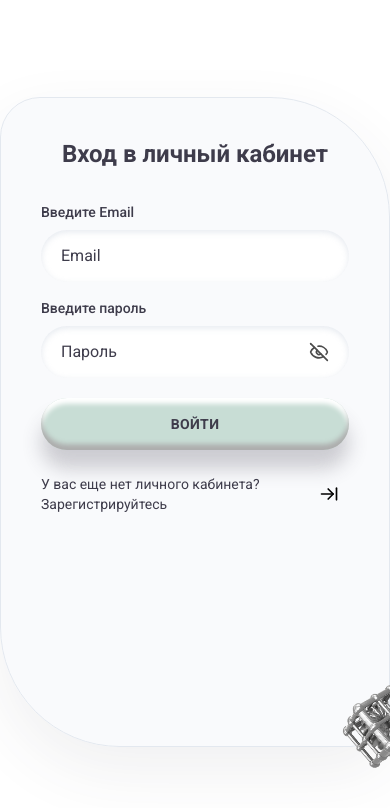
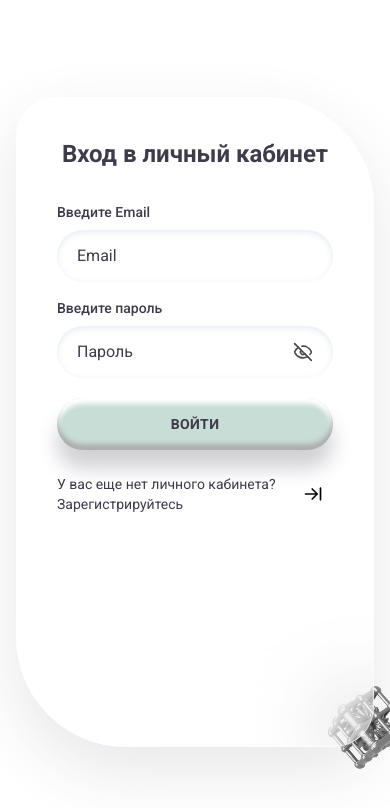
Before and after one commit to sk1wz/grot-frontend, a Next.js app: page /login in a window 390 px wide. Shown: the top 808 px of the page. Built offline with nearby package versions, Linux system fonts and the light colour scheme.

Commit message:
feat: Обновление интерфейса

```diff
--- a/src/features/auth/ui/auth-card-shell/AuthCardShell.tsx
+++ b/src/features/auth/ui/auth-card-shell/AuthCardShell.tsx
@@ -2,7 +2,7 @@ import Image from "next/image";
 import type { ReactNode } from "react";
 
 const AUTH_CARD_CLASS =
-  "relative z-10 flex min-h-[650px] p-10 w-full max-w-[600px] flex-col rounded-[40px_120px_40px_120px] border border-[#e3e8ef] bg-[#f4f6f9]/50 shadow-[0_24px_64px_rgba(62,60,75,0.08)] backdrop-blur-sm";
+  "relative z-10 flex min-h-[650px] w-full max-w-[600px] flex-col overflow-visible rounded-[40px_110px_40px_110px] border border-white/60 bg-white/35 p-10 shadow-[0_24px_64px_rgba(62,60,75,0.12)] backdrop-blur-2xl";
 
 export function AuthCardShell({
   title,
@@ -12,8 +12,8 @@ export function AuthCardShell({
   children: ReactNode;
 }) {
   return (
-    <div className="flex min-h-full items-center justify-center ">
-      <div className={AUTH_CARD_CLASS}>
+    <div className="relative flex min-h-full flex-1 flex-col items-center justify-center px-4 py-12">
+      <div className="relative w-full max-w-[600px]">
         <Image
           src="/Rectangle 159.png"
           alt=""
@@ -25,12 +25,14 @@ export function AuthCardShell({
           style={{ height: "auto" }}
         />
 
-        <h1 className="mb-8 shrink-0 text-center text-2xl font-bold text-[#3e3c4b] sm:mb-10 sm:text-[28px]">
-          {title}
-        </h1>
+        <div className={AUTH_CARD_CLASS}>
+          <h1 className="relative z-10 mb-8 shrink-0 text-center text-2xl font-bold text-[#3e3c4b] sm:mb-10 sm:text-[28px]">
+            {title}
+          </h1>
 
-        <div className="mx-auto flex w-full max-w-[400px] flex-1 flex-col">
-          {children}
+          <div className="relative z-10 mx-auto flex w-full max-w-[400px] flex-1 flex-col">
+            {children}
+          </div>
         </div>
       </div>
     </div>
--- a/src/shared/styles/globals.css
+++ b/src/shared/styles/globals.css
@@ -5,7 +5,7 @@
 [data-theme="light"],
 [data-theme="default"] {
   --accent: #d5ebd9;
-  --accent-foreground: black;
+  --accent-foreground: #3e3c4b;
   --surface: white;
   --surface-foreground: black;
   --muted: gray;
```
